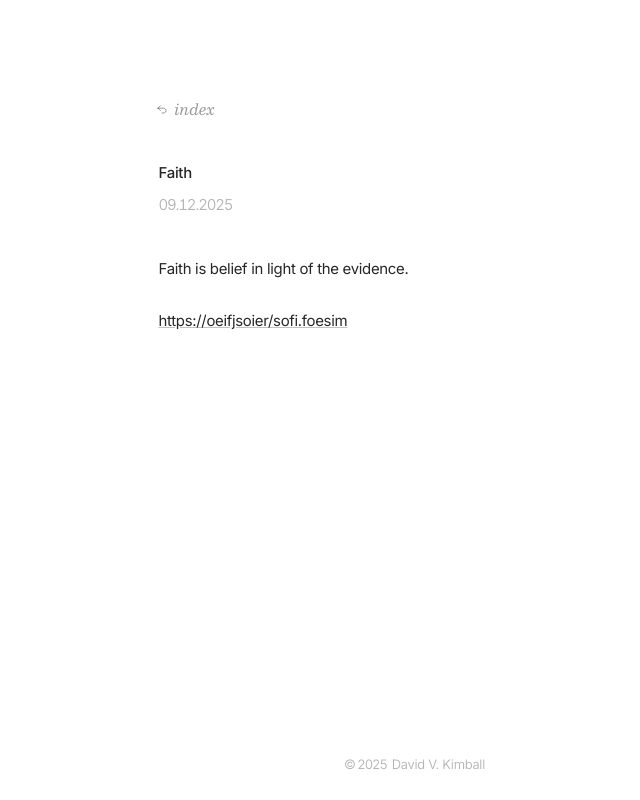
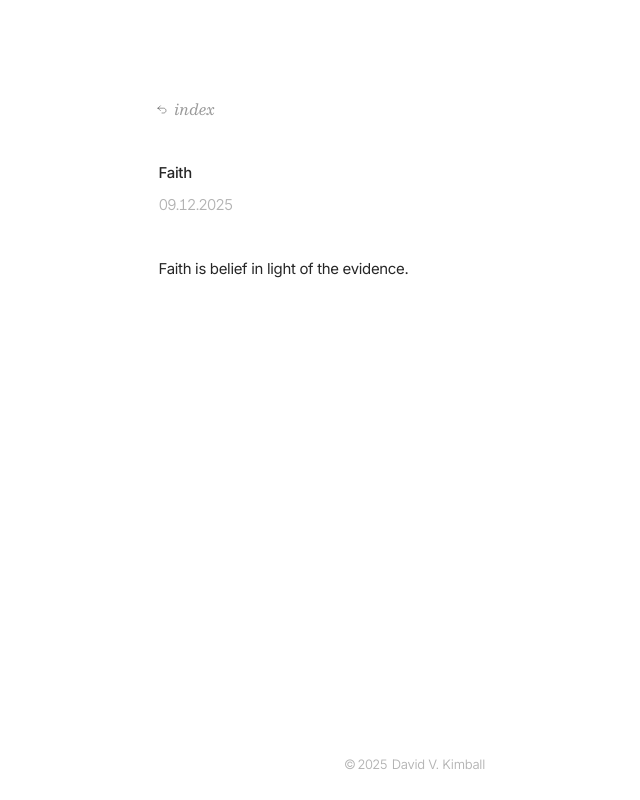
Before and after one commit to davidvkimball/david.qa, an Astro site: page /faith in a window 1280 px wide. Shown: the whole page, without its empty margins (218-858 px from the left). Built offline with nearby package versions, Linux system fonts and the light colour scheme; Astro itself is replaced by a stand-in of ours.

Commit message:
"Blog update 10/5/2025 10:44pm: 1 file(s) changed."

```diff
--- a/src/content/posts/faith.md
+++ b/src/content/posts/faith.md
@@ -3,5 +3,3 @@ title: Faith
 date: 2025-09-12
 ---
 Faith is belief in light of the evidence.
-
-https://oeifjsoier/sofi.foesim
```
